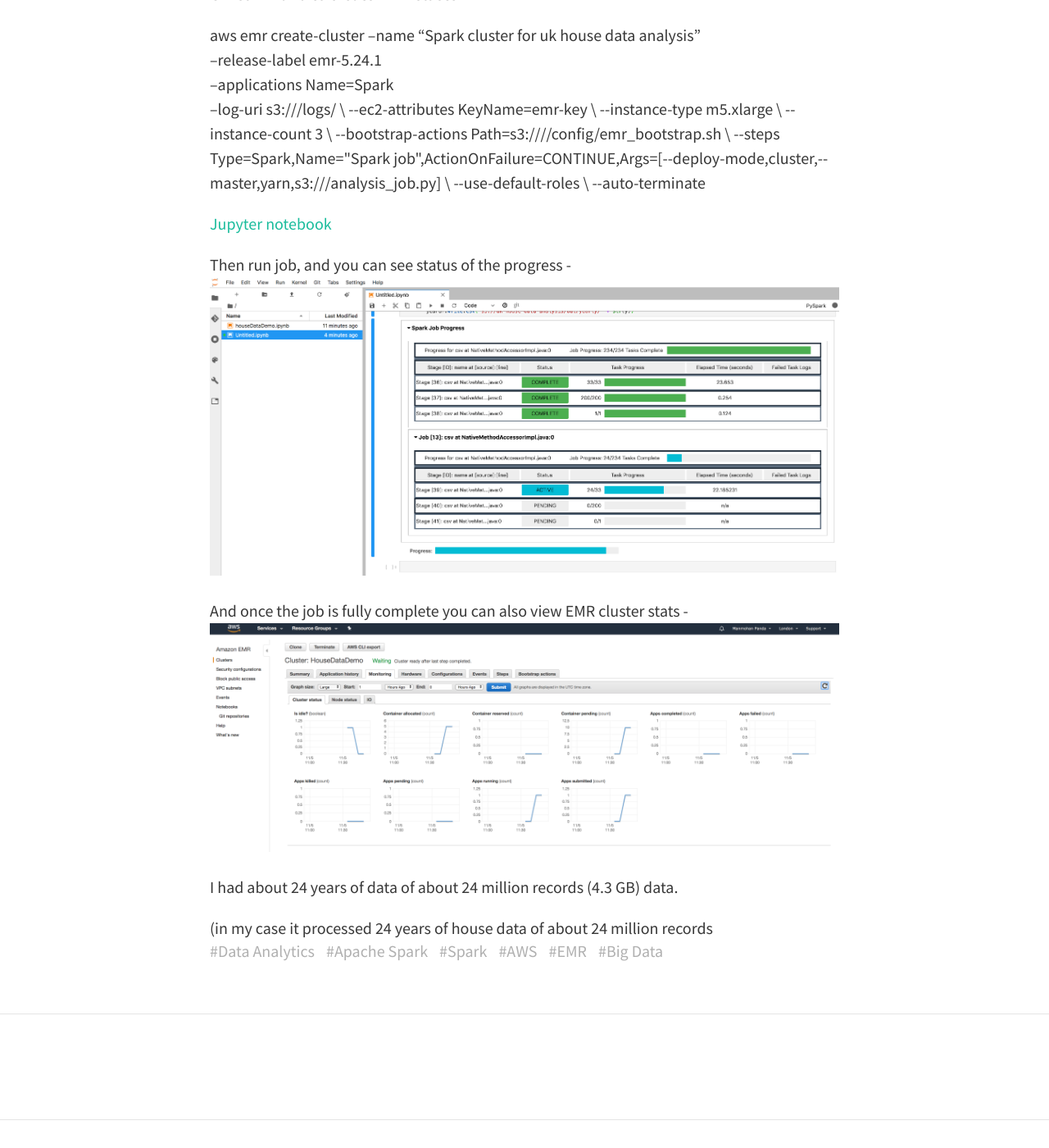
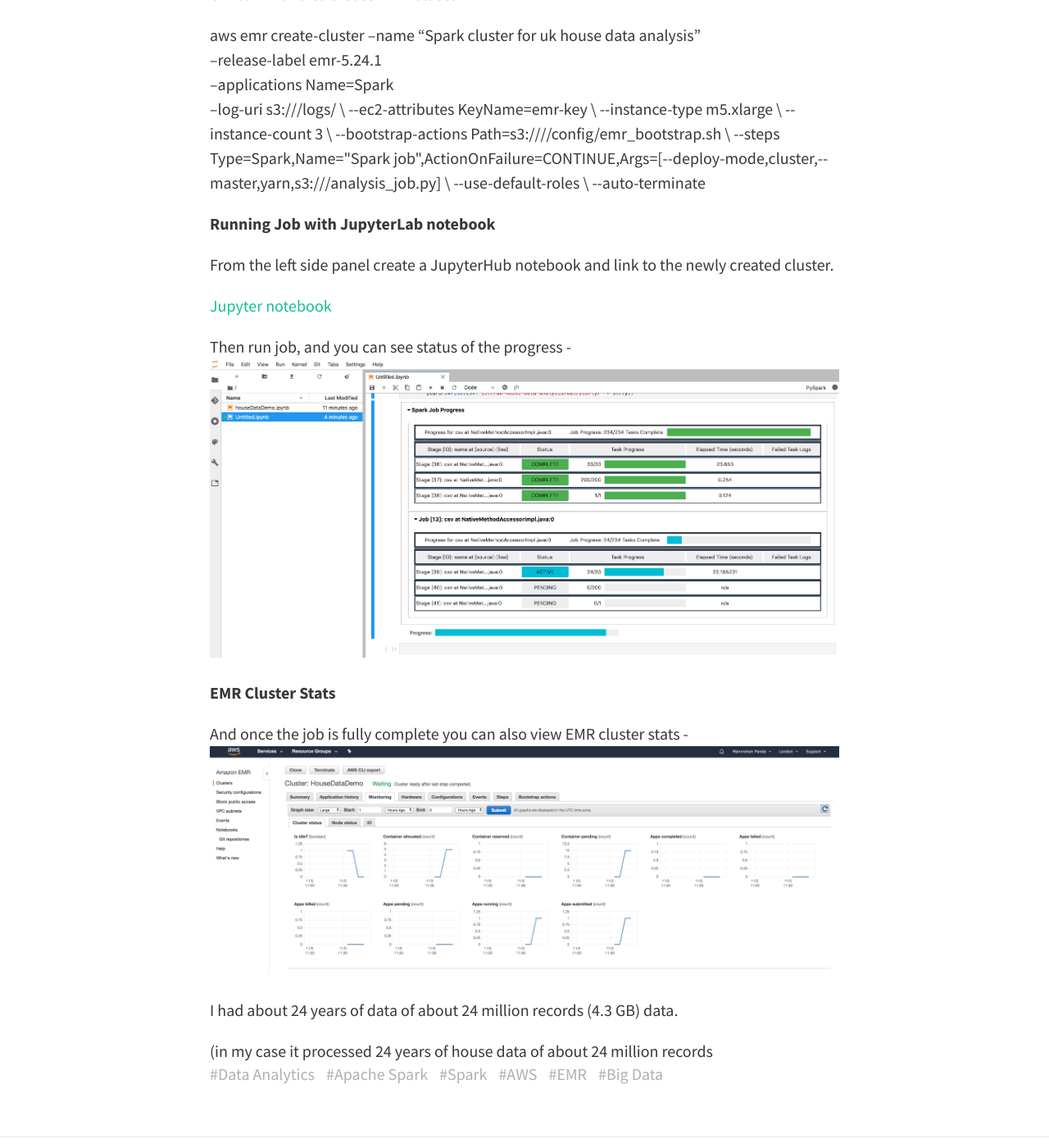
Before and after one commit to manmohanp/manmohanp.github.io, a Jekyll site: the page built from _posts/2019-10-26-Data-analytics-with-Apache-Spark-on-AWS-EMR.md, in a window 1280 px wide and 1400 px high, scrolled down 3456 px. Shown: the whole window at 82% size. Built offline with Jekyll 4.4.1, drawn with Linux system fonts in a browser that asks for light colours; nearby versions of some CDN libraries; comment, search, counter and statistics services are not loaded.

Commit message:
Update 2019-10-26-Data-analytics-with-Apache-Spark-on-AWS-EMR.md

```diff
--- a/_posts/2019-10-26-Data-analytics-with-Apache-Spark-on-AWS-EMR.md
+++ b/_posts/2019-10-26-Data-analytics-with-Apache-Spark-on-AWS-EMR.md
@@ -72,13 +72,19 @@
     --use-default-roles \
     --auto-terminate
 
+**Running Job with JupyterLab notebook**
+
+From the left side panel create a JupyterHub notebook and link to the newly created cluster.
+
 [Jupyter notebook](https://github.com/manmohanp/machineintelligence/blob/master/uklranalytics/ukhousedata.ipynb)
 
 Then run job, and you can see status of the progress -
 ![Spark Job status ](https://manmohanp.github.io/assets/img/Sparkjob_status.png)
 
+**EMR Cluster Stats**
+
 And once the job is fully complete you can also view EMR cluster stats -
-![EMR Cluster status ](https://manmohanp.github.io/assets/img/emr-stats.png)
+![EMR Cluster stats ](https://manmohanp.github.io/assets/img/emr-stats.png)
 
 I had about 24 years of data of about 24 million records (4.3 GB) data.
 
```
